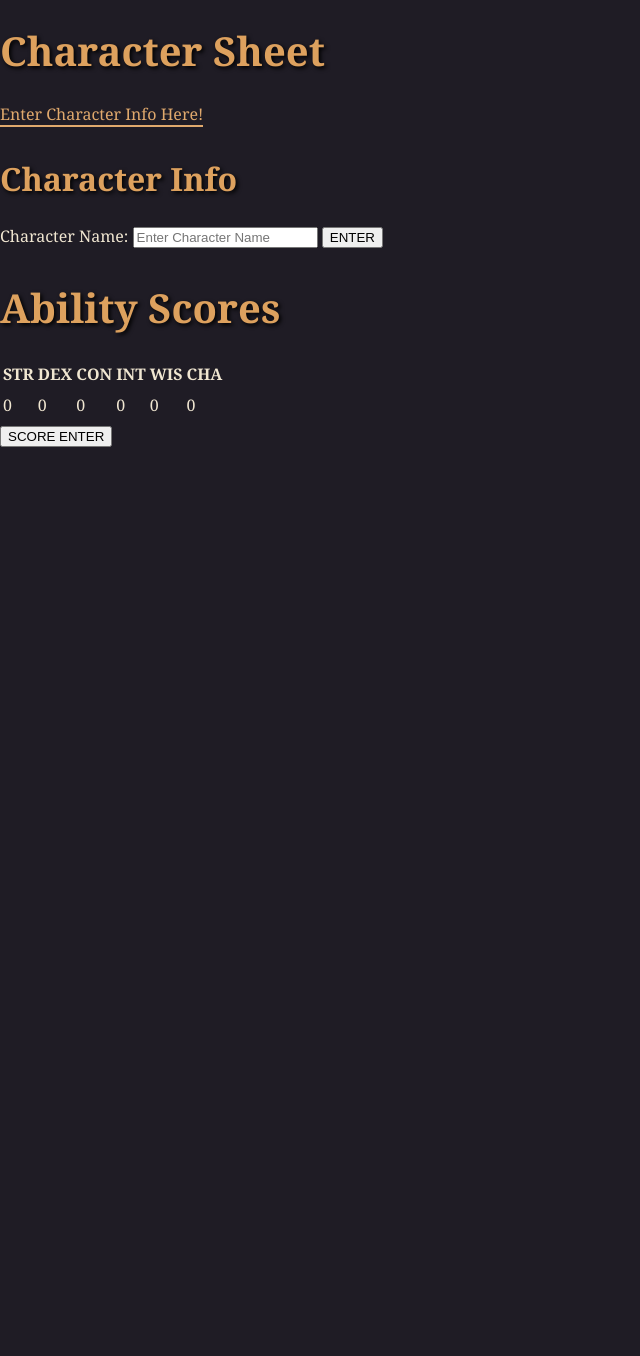
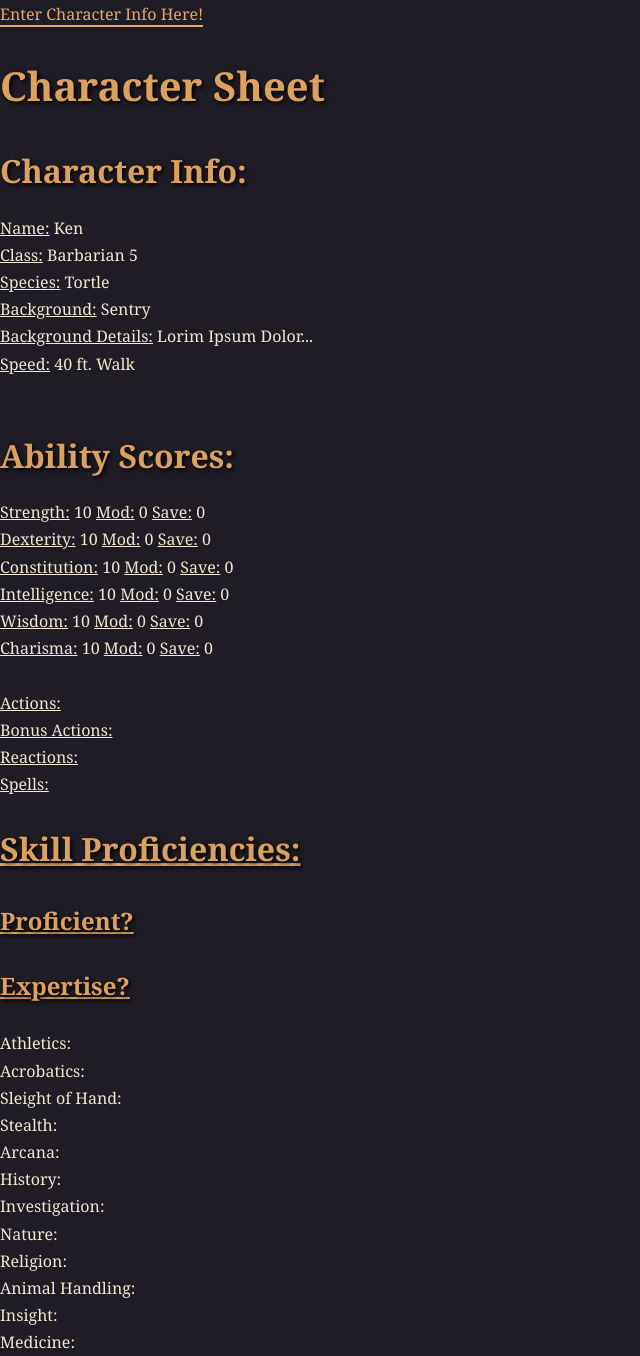
Before and after one commit to Ted-Landauer/characterSheetApp, a plain HTML site: page docs/index.html in a window 1280 px wide. Shown: the part 7-1363 px from the top of the page, without its empty margins (0-640 px from the left). Before the commit the page ends 800 px from the top, so only its background shows below. Drawn offline with Linux system fonts and the light colour scheme.

Commit message:
adding in html outline fields for the next steps of work

```diff
--- a/docs/index.html
+++ b/docs/index.html
@@ -7,71 +7,145 @@
 	<link href="index.css" rel="stylesheet">
 </head>
 <body>
+	<a href="./infoEntry/characterInfoEntry.html">Enter Character Info Here!</a>
+
 	<div class="CharacterInfo">
-		<header>
-			<h1>Character Sheet</h1>
-		</header>
 
-		<a href="./infoEntry/characterInfoEntry.html">Enter Character Info Here!</a>
+		<h1>Character Sheet</h1>
 
-		<main>
-			<h2>
-				<label>Character Info</label>
+		<h2>
+			<label>Character Info:</label>
+		</h2>
 
-			</h2>
+		<div class="NameClassBackground">
+			<label for="CharacterName"><u>Name:</u> </label>
+			<label id="CharacterName" >Ken</label><br>
 
-			<label for="CharacterNameLabel">Character Name: </label>
-			<label id="CharacterNameValue" for="CharacterNameValue"></label>
+			<label for="CharacterClasses"><u>Class:</u> </label>
+			<label id="CharacterClasses" >Barbarian 5</label><br>
 
-			<input type="text" id="CharacterName" placeholder="Enter Character Name">
-			<button onclick="fillName()">ENTER</button><br>
+			<label for="CharacterSpecies"><u>Species:</u> </label>
+			<label id="CharacterSpecies" >Tortle</label><br>
 
+			<label for="CharacterBackground"><u>Background:</u> </label>
+			<label id="CharacterBackground" >Sentry</label><br>
 
+			<label for="CharacterBackgroundDetails"><u>Background Details:</u> </label>
+			<label id="CharacterBackgroundDetails" >Lorim Ipsum Dolor...</label><br>
 
+			<label for="CharacterSpeed"><u>Speed:</u> </label>
+			<label id="CharacterSpeed" >40 ft. Walk</label>
+		</div>
 
+		<br>
 
+		<div class="AbilityScores">
+			<h2>Ability Scores:</h2>
+		</div>
 
-		</main>
+		<div>
+			<label><u>Strength:</u> 10</label>
+			<label><u>Mod:</u> 0</label>
+			<label><u>Save:</u> 0<label><br>
+
+			<label><u>Dexterity:</u> 10</label>
+			<label><u>Mod:</u> 0</label>
+			<label><u>Save:</u> 0<label><br>
+
+			<label><u>Constitution:</u> 10</label>
+			<label><u>Mod:</u> 0</label>
+			<label><u>Save:</u> 0<label><br>
+
+			<label><u>Intelligence:</u> 10</label>
+			<label><u>Mod:</u> 0</label>
+			<label><u>Save:</u> 0<label><br>
+
+			<label><u>Wisdom:</u> 10</label>
+			<label><u>Mod:</u> 0</label>
+			<label><u>Save:</u> 0<label><br>
+
+			<label><u>Charisma:</u> 10</label>
+			<label><u>Mod:</u> 0</label>
+			<label><u>Save:</u> 0<label><br>
+		</div>
 
 	</div>
 
-	<div class="AbilityScores">
-		<header>
-			<h1>Ability Scores</h1>
-		</header>
-		<table>
-			<tr>
-				<th>STR</th>
-				<th>DEX</th>
-				<th>CON</th>
-				<th>INT</th>
-				<th>WIS</th>
-				<th>CHA</th>
-			</tr>
-			<tr>
-				<td id="STR">0</td>
-				<td>0</td>
-				<td>0</td>
-				<td>0</td>
-				<td>0</td>
-				<td>0</td>
-			</tr>
-		</table>
+	<br>
 
-		<button onclick="fillScore()">SCORE ENTER</button><br>
+	<div class="TurnAbilties">
+		<div class="Actions">
+			<label><u>Actions:</u></label>
 
-		<script>
-				function fillScore() {
-					var score = 10
-					console.log(score)
-					document.getElementById("STR").innerHTML = score
-				}
+		</div>
 
-		</script>
+		<div class="BonusActions">
+			<label><u>Bonus Actions:</u></label>
 
+		</div>
 
+		<div class="Reactions">
+			<label><u>Reactions:</u></label>
 
+		</div>
 
+		<div class="Spells">
+			<label><u>Spells:</u></label>
+
+		</div>
+
+	</div>
+
+	<div class="Proficiencies">
+		<h2><u>Skill Proficiencies:</u></h2>
+		<h3><u>Proficient?</u><h3>
+		<h3><u>Expertise?</u><h3>
+	</div>
+
+	<div class="SkillProficiencies">
+		<label>Athletics:</label><br>
+		<label>Acrobatics:</label><br>
+		<label>Sleight of Hand:</label><br>
+
+		<label>Stealth:</label><br>
+		<label>Arcana:</label><br>
+		<label>History:</label><br>
+
+		<label>Investigation:</label><br>
+		<label>Nature:</label><br>
+		<label>Religion:</label><br>
+
+		<label>Animal Handling:</label><br>
+		<label>Insight:</label><br>
+		<label>Medicine:</label><br>
+
+		<label>Perception:</label><br>
+		<label>Survival:</label><br>
+		<label>Deception:</label><br>
+
+		<label>Intimidation:</label><br>
+		<label>Performance:</label><br>
+		<label>Persuasion:</label><br>
+
+	</div>
+
+	<div class="ClassSpecificInfo">
+		<h3><u>Class Abilities:</u><h3>
+
+	</div>
+
+	<div class="WeaponsArmors">
+		<h3><u>Weapon and Armor Proficiencies:</u><h3>
+
+	</div>
+
+	<div class="LanguagesTools">
+		<h3><u>Language and Tool Proficiencies:</u><h3>
+
+	</div>
+
+	<div class="Inventory">
+		<h3><u>Inventory:</u><h3>
 
 	</div>
 
@@ -80,18 +154,6 @@
 
 
 
-
-	<script>
-				function fillName() {
-					var charName = document.getElementById("CharacterName").value
-					console.log(charName)
-					document.getElementById("CharacterNameValue").innerHTML = charName
-				}
-
-	</script>
-
-
-
 	<!-- script src="characterScript.js"></script -->
 </body>
 </html>
```
